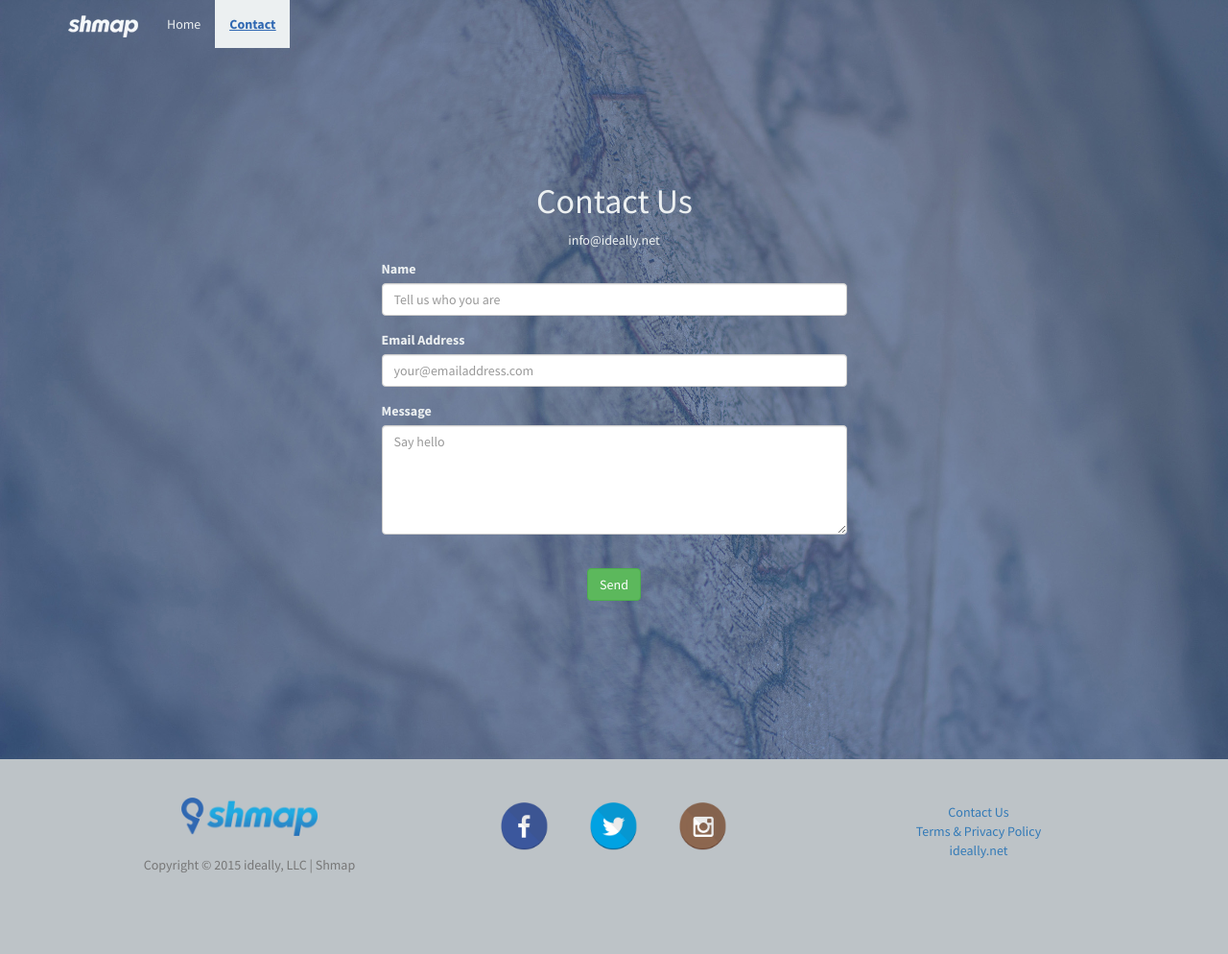
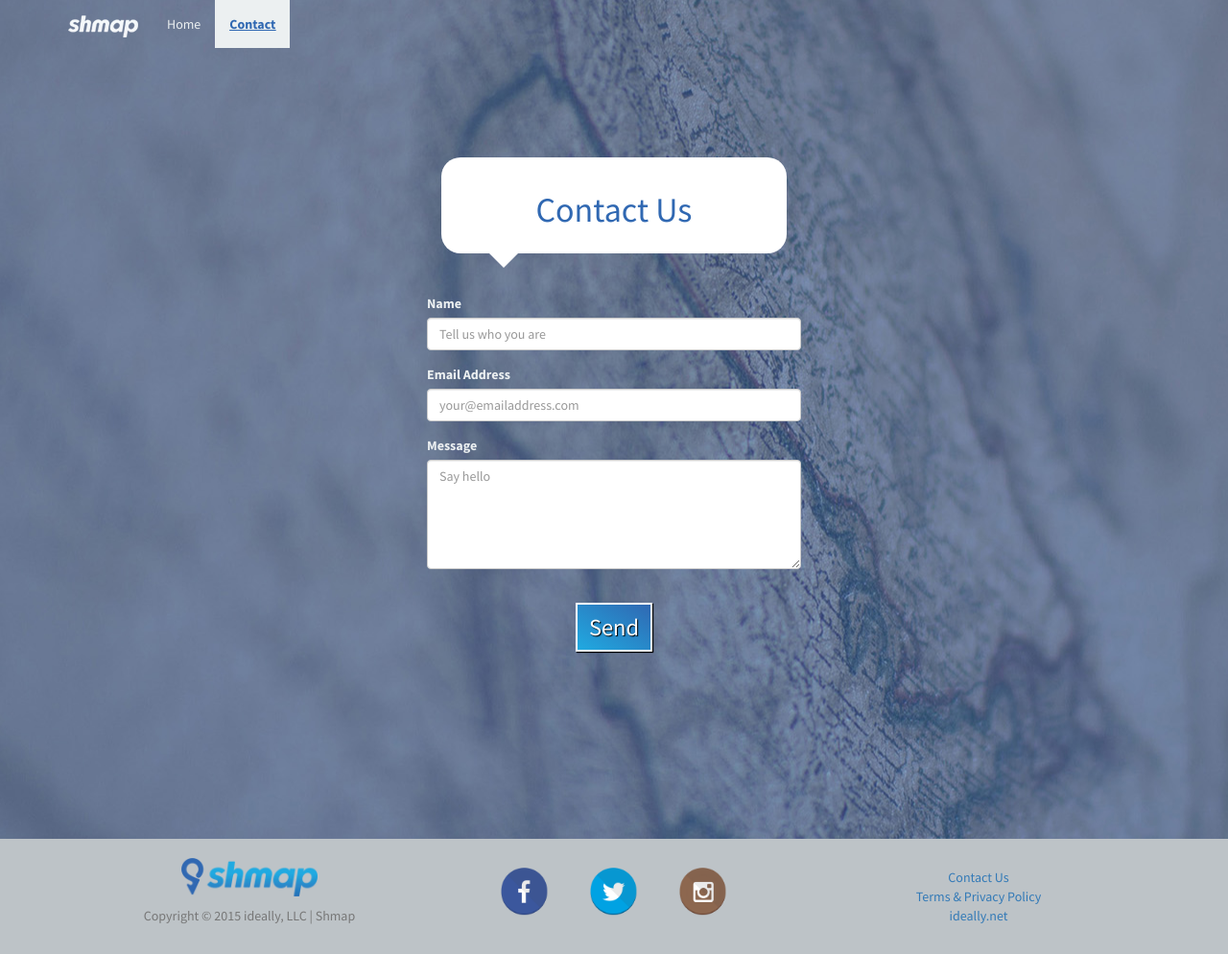
Before and after one commit to leebivip/shmap.me, a PHP site: page /contact.php in a window 1280 px wide. Shown: the whole page at 96% size. Before the commit the page ends 910 px from the top, so only its background shows below. Run offline with PHP 8.4, Linux system fonts and the light colour scheme.

Commit message:
layout and content updates; video intro added

```diff
--- a/contact.php
+++ b/contact.php
@@ -27,7 +27,7 @@
             <div class="collapse navbar-collapse" id="bs-example-navbar-collapse-1">
                 <ul class="nav navbar-nav">
                     <li>
-                        <a href="index.php">Home</a>
+                        <a href="home.php">Home</a>
                     </li>
                     <li class="active">
                         <a href="contact.php">Contact</a>
@@ -45,14 +45,19 @@
       <div class="container" id="contactPage">
 
           <div class="row">
-              <div class="col-lg-3"></div>
-              <div class="col-lg-6 text-center">
-                  <h1 class="animated flipInX">Contact Us</h1>
 
-                  <a href="mailto:info@ideally.net"><p>info@ideally.net</p></a>
+              <div class="col-md-4"></div>
+
+              <div class="col-md-4 text-center" id="contactCenterDiv">
+
+                <!-- Chat Bubble -->
+                <div class="pageName animated bounceIn">
+                  <h1>Contact Us</h1>
+                </div>
+
+
                 <section id="contact">
                   <div class="contact-div">
-                        <!-- <h2 class="contactUs">Contact Us</h2> -->
                     <form name="sentMessage" id="contactForm" novalidate>
                       <div class="row control-group">
                           <div class="form-group floating-label-form-group controls">
@@ -87,7 +92,7 @@
                   </div>
                 </section>
               </div>
-              <div class="col-lg-3"></div>
+              <div class="col-md-4"></div>
           </div>
           <!-- /.row -->
 
--- a/css/main.css
+++ b/css/main.css
@@ -5,16 +5,11 @@ div.clear {
 
 html {
   height: 100%;
-  /*box-sizing: border-box;*/
 }
-/**,
-*:before,
-*:after {
-  box-sizing: inherit;
-}*/
+
 
 body {
-	padding-top: 70px;/* Required padding for .navbar-fixed-top. Remove if using .navbar-static-top. Change if height of navigation changes. */
+	padding-top: 50px;/* Required padding for .navbar-fixed-top. Remove if using .navbar-static-top. Change if height of navigation changes. */
 	position: relative;
 	margin: 0;
 	padding-bottom: 30rem;/* This pushes the footer down under the content so it doesn't overlap */
@@ -78,16 +73,129 @@ h1,h2,h3,h4,h5,h6,p {
 
 
 
-/***************************** Home Page *****************************/
+.contact-div {
+	padding: 0 !important;
+}
+
+
+
+
+/*Landing Page*/
+
+video#bgvid {
+position: fixed;
+top: 50%;
+left: 50%;
+min-width: 100%;
+min-height: 100%;
+width: auto;
+height: auto;
+z-index: -10000;
+-webkit-transform: translateX(-50%) translateY(-50%);
+transform: translateX(-50%) translateY(-50%);
+background: url(../videos/6.png) no-repeat top center;
+background-size: cover;
+}
+
+/***************************Buttons***************************/
+.btn{
+	/*background: transparent;*/
+	/*background-color: #3068b2;*/
+	background-image:
+		linear-gradient(
+	      to top right,
+	      #20aae1, #3068b2
+	    );
+	font-size: 1.75em;
+	border: 2px solid white;
+	box-shadow:  1px 1px 1px #000;
+	color: white;
+	text-shadow: 1px 1px 1px #000;
+
+	/* CSS Transition */
+	-webkit-transition: background .2s ease-in-out, border .2s ease-in-out;
+	-moz-transition: background .2s ease-in-out, border .2s ease-in-out;
+	-ms-transition: background .2s ease-in-out, border .2s ease-in-out;
+	-o-transition: background .2s ease-in-out, border .2s ease-in-out;
+	transition: background .2s ease-in-out, border .2s ease-in-out;
+
+	/*remove rounded corners*/
+	-webkit-border-radius: 0;
+	-moz-border-radius:    0;
+	border-radius:         0;
+}
+
+#landingButton {
+	position: absolute;
+	bottom: 10%;
+	left: 47%;
+	display: none;
+}
+
+#btnDiv > #landingButton > .btn > a {
+	color: white;
+	text-shadow: 1px 1px 1px #000;
+}
+	#btnDiv > #landingButton > .btn > a:hover {
+			color: #bdc3c7;
+			text-decoration: none;
+		}
+
+/*#iconLanding {
+	margin-right: 5px;
+}
+	#iconLanding:hover {
+		opacity: 0.75;
+	}*/
+
+
+/***************************Chat Bubble Stylings***************************/
+.pageName {
+  position: relative;
+  padding: 15px;
+  margin: 1em 0 3em;
+  color: #000;
+  /*background: #f3961c;*/
+  border-radius: 20px;
+  /*background: linear-gradient(top, #f9d835, #f3961c);*/
+  background: white;
+}
+
+.pageName:after {
+  content: "";
+  display: block; /* reduce the damage in FF3.0 */
+  position: absolute;
+  bottom: -15px;
+  left: 50px;
+  width: 0;
+  border-width: 15px 15px 0;
+  border-style: solid;
+  border-color: white transparent;
+}
+
+.pageName h1, .pageName, p {
+	color: #3068b2;
+}
+
+
+
+
+/*****************************
+Home Page
+*****************************/
 #homePage {
 	margin-top: 100px;
 }
 
 
-/*****************************Contact Page*****************************/
+
+/*****************************
+Contact Page
+*****************************/
 #contactPage {
 	margin-top: 100px;
 }
+
 
 label {
 	float: left;
@@ -101,7 +209,9 @@ label {
 }
 
 
-/*****************************footer******************************/
+/*****************************
+footer
+******************************/
 footer {
 	position: absolute;
   right: 0;
@@ -179,6 +289,15 @@ footer {
 	.footer-links-p {
 		padding-top: 0px;
 	}
+
+	/*Contact*/
+
+	#contactForm {
+		padding-left: 15px;
+		padding-right: 15px;
+	}
+
+
 }
 
 
@@ -192,20 +311,20 @@ footer {
 
 	/*Footer*/
 	.container .text-muted {
-	margin: 20px 0 10px 0;
+		margin: 10px 0 10px 0;
 		text-align: center;
 	}
 
 	.shmap-logo-footer {
 		max-height: 40px;
 		display: block;
-	margin-top: 30px;
+		margin-top: 10px;
 	  margin-left: auto;
 	  margin-right: auto;
 	}
 	.social-icon-div {
 		text-align: center;
-	padding-top: 35px;
+		padding-top: 20px;
 	}
 		.social-icon {
 			max-width: 50px;
@@ -213,7 +332,27 @@ footer {
 			margin-right: 20px;
 		}
 	.footer-links-p {
-	padding-top: 15px;
+		padding-top: 10px;
 	}
 
 }
+
+
+/*This code ensures the full width background video on the landing page is not replaced with a "play" button*/
+@media screen and (max-device-width: 800px) {
+
+	body {
+		background: url(../img/mapblue.jpg) #000 no-repeat center center fixed;
+	}
+
+	#bgvid {
+		display: none;
+	}
+
+	#landingButton {
+	position: absolute;
+	bottom: 10%;
+	left: 40%;
+	display: inline-block;
+	}
+}
```
Also changed, not shown: home.php (added, +86 -0 lines), index.php (+19 -52 lines), README.md (deleted), img/icon_white.png (added), videos/1.png (added), videos/6.png (added), 6 other files. Lines whose indentation alone changed are shown as unchanged.
